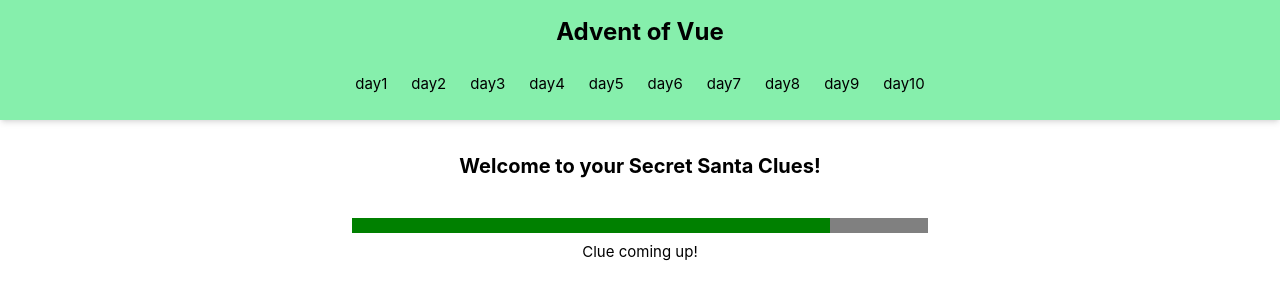
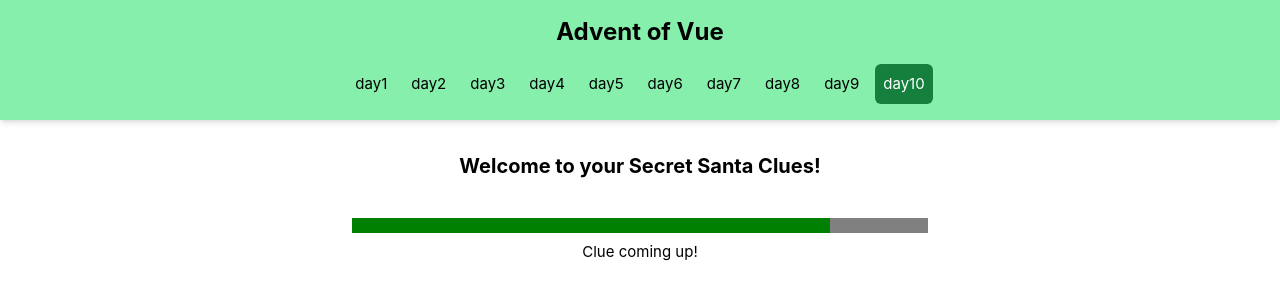
Before and after one commit to pieterclaerhout/advent-of-vue, a Vue app: page /day10/clue2 in a window 1280 px wide. Shown: the top 300 px of the page. Built offline with nearby package versions, Linux system fonts and the light colour scheme.

Commit message:
Improved the router

```diff
--- a/src/App.vue
+++ b/src/App.vue
@@ -1,35 +1,28 @@
 <script setup lang="ts">
-import { RouterLink, RouterView, type RouteRecordNormalized } from "vue-router";
-import router from "./router";
+import { RouterLink, RouterView } from "vue-router";
+import { routes } from "./router";
 
-const routes = router.getRoutes();
-
-const isCurrentRoute = (route: RouteRecordNormalized): boolean => {
-  return route.name === router.currentRoute.value.name;
-};
+const navigationRoutes: (string | undefined)[] = routes
+  .map((route) => route.children?.find((child) => child.path === ""))
+  .filter((route) => route !== undefined && route.name !== undefined)
+  .map((route) => route?.name?.toString());
 </script>
 
 <template>
   <header
     class="text-center bg-green-300 border-b-1 border-gray-300 py-4 shadow-md"
   >
-    <RouterLink :to="{ name: '_home' }" class="text-black">
+    <RouterLink :to="{ name: 'home' }" class="text-black">
       <h1 class="text-2xl font-bold mb-4">Advent of Vue</h1>
     </RouterLink>
 
     <nav class="flex flex-row gap-2 justify-center">
-      <template v-for="route of routes" :key="route.name">
+      <template v-for="route of navigationRoutes" :key="route">
         <RouterLink
-          :to="route"
-          v-if="!route.name?.toString().startsWith('_')"
-          class="p-2 hover:bg-green-200 hover:text-black rounded-md"
-          :class="{
-            'bg-green-700': isCurrentRoute(route),
-            'text-white': isCurrentRoute(route),
-            'text-black': !isCurrentRoute(route),
-          }"
+          :to="{ name: route }"
+          class="p-2 hover:bg-green-200 hover:text-black rounded-md text-black"
         >
-          {{ route.name }}
+          {{ route }}
         </RouterLink>
       </template>
     </nav>
--- a/src/assets/base.css
+++ b/src/assets/base.css
@@ -12,6 +12,10 @@
   }
 }
 
+.router-link-active {
+  @apply bg-green-700 text-white;
+}
+
 body {
   margin: 0;
   padding: 0;
--- a/src/router/index.ts
+++ b/src/router/index.ts
@@ -1,33 +1,50 @@
-import { createRouter, createWebHistory } from "vue-router";
+import {
+  createRouter,
+  createWebHistory,
+  type RouteRecordRaw,
+} from "vue-router";
 
-const routes = [
+export const routes: RouteRecordRaw[] = [
   {
     path: "/",
-    name: "_home",
+    name: "home",
     component: () => import("../views/HomeView.vue"),
-  },
-  {
-    path: `/day10/clue2`,
-    name: `_day10-clue2`,
-    component: () => import(`../views/day10/Day10Clue2View.vue`),
-  },
-  {
-    path: `/day10/clue3`,
-    name: `_day10-clue3`,
-    component: () => import(`../views/day10/Day10Clue3View.vue`),
-  },
-  {
-    path: `/day10/whoami`,
-    name: `_day10-whoami`,
-    component: () => import(`../views/day10/Day10WhoAmIView.vue`),
+    children: [],
   },
 ];
 
 for (let i = 1; i <= 10; i++) {
+  const children: RouteRecordRaw[] = [
+    {
+      path: "",
+      name: `day${i}`,
+      component: () => import(`../views/day${i}/Day${i}View.vue`),
+    },
+  ];
+  if (i === 10) {
+    children.push(
+      ...[
+        {
+          path: `clue2`,
+          name: `day${i}-clue2`,
+          component: () => import(`../views/day10/Day10Clue2View.vue`),
+        },
+        {
+          path: `clue3`,
+          name: `day${i}-clue3`,
+          component: () => import(`../views/day10/Day10Clue3View.vue`),
+        },
+        {
+          path: `whoami`,
+          name: `day${i}-whoami`,
+          component: () => import(`../views/day10/Day10WhoAmIView.vue`),
+        },
+      ]
+    );
+  }
   routes.push({
     path: `/day${i}`,
-    name: `day${i}`,
-    component: () => import(`../views/day${i}/Day${i}View.vue`),
+    children: children,
   });
 }
 
--- a/src/views/day10/Day10Clue2View.vue
+++ b/src/views/day10/Day10Clue2View.vue
@@ -29,7 +29,7 @@ const interval = setInterval(() => {
 }, 60);
 
 function nextClue(): void {
-  router.push({ name: "_day10-clue3" });
+  router.push({ name: "day10-clue3" });
 }
 </script>
 
--- a/src/views/day10/Day10Clue3View.vue
+++ b/src/views/day10/Day10Clue3View.vue
@@ -10,7 +10,7 @@ const correct = computed<boolean>(() => {
 });
 
 function nextClue(): void {
-  router.push({ name: "_day10-whoami" });
+  router.push({ name: "day10-whoami" });
 }
 </script>
 
--- a/src/views/day10/Day10View.vue
+++ b/src/views/day10/Day10View.vue
@@ -11,7 +11,7 @@ const modalOpen = ref<boolean>(false);
 function nextClue(): void {
   modalOpen.value = false;
   setTimeout(() => {
-    router.push({ name: "_day10-clue2" });
+    router.push({ name: "day10-clue2" });
   }, 300);
 }
 </script>
```
